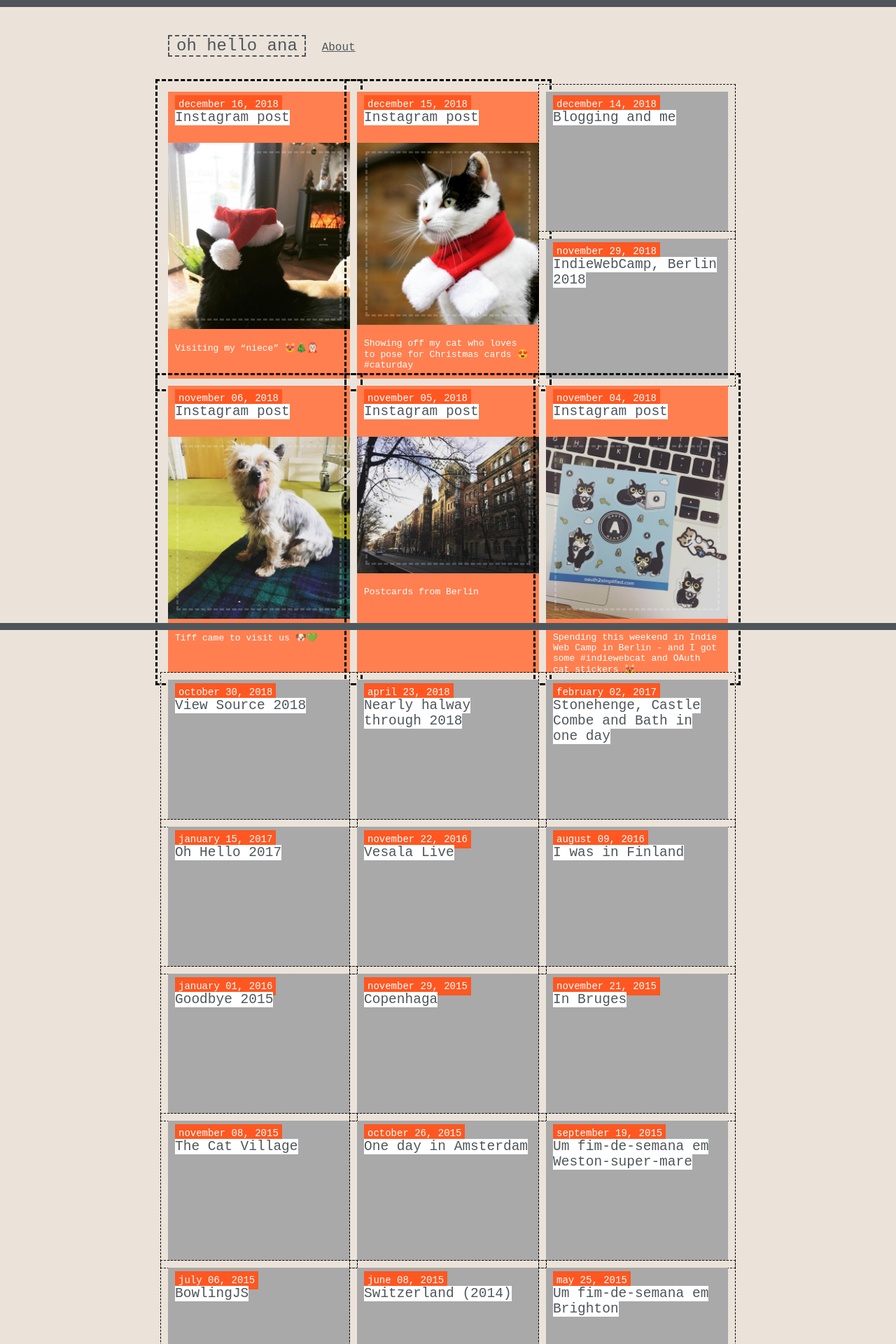
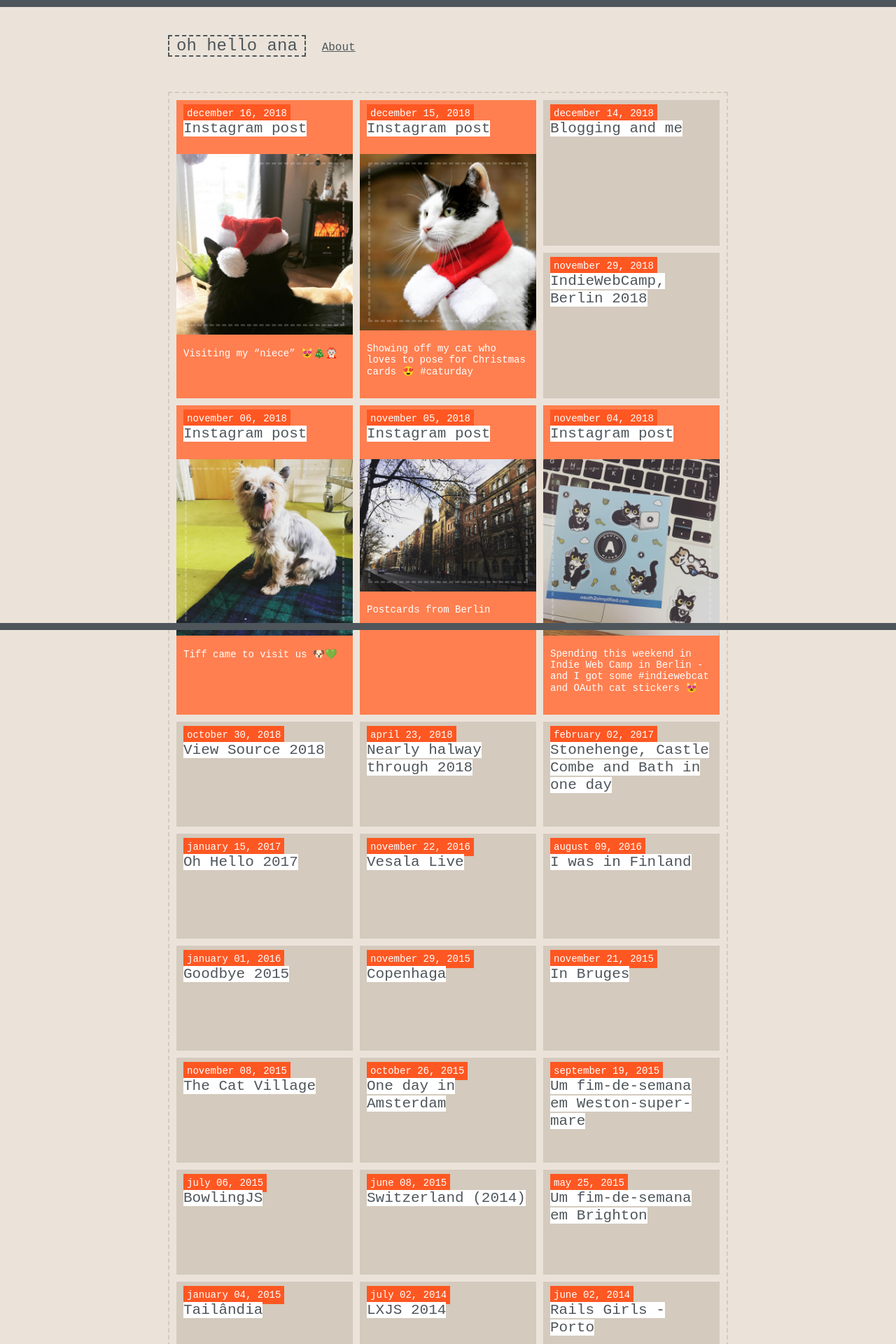
Before and after one commit to ohhelloana/ohhelloana, a Jekyll site: the page built from index.md, in a window 1280 px wide. Shown: the top 1920 px of the page at 70% size. Built offline with Jekyll 4.4.1, drawn with Linux system fonts in a browser that asks for light colours.

Commit message:
Change colours of the grid;

```diff
--- a/_layouts/home.html
+++ b/_layouts/home.html
@@ -1,8 +1,9 @@
 ---
 layout: default
 ---
-<ul class="post-list">
-  {% for post in site.posts %}
+<div class="page-content">
+  <ul class="post-list">
+    {% for post in site.posts %}
       <li class="single-post {% if post.category contains "social" %}instagram{% endif %}">
         <div class="post-info">
           <span class="post-meta">{{ post.date | date: '%B %d, %Y' }}</span>
@@ -23,6 +24,6 @@ layout: default
           <div class="post-img-content">{{ post.content }}</div>
         {% endif %}
       </li>
-
-  {% endfor %}
-</ul>
+    {% endfor %}
+  </ul>
+</div>
--- a/_sass/_home.scss
+++ b/_sass/_home.scss
@@ -4,22 +4,18 @@
 
   display: grid;
   grid-gap: 10px;
-  grid-template-columns: repeat(auto-fill, minmax(250px,1fr));
-  grid-auto-rows: 200px;
+  grid-template-columns: repeat(auto-fill, minmax(200px,1fr));
+  grid-auto-rows: minmax(150px, auto);
 
   .single-post {
     list-style: none;
     border-style: dashed;
-    outline-offset: 10px;
-    outline: 1px dashed black;
     border: 0;
     grid-row-end: span 1;
-    background-color: darkgray;
+    background-color: $content-borders;
 
     &.instagram {
       grid-row-end: span 3;
-      outline-offset: 15px;
-      outline: 3px dashed black;
       background-color: coral;
     }
 
```
